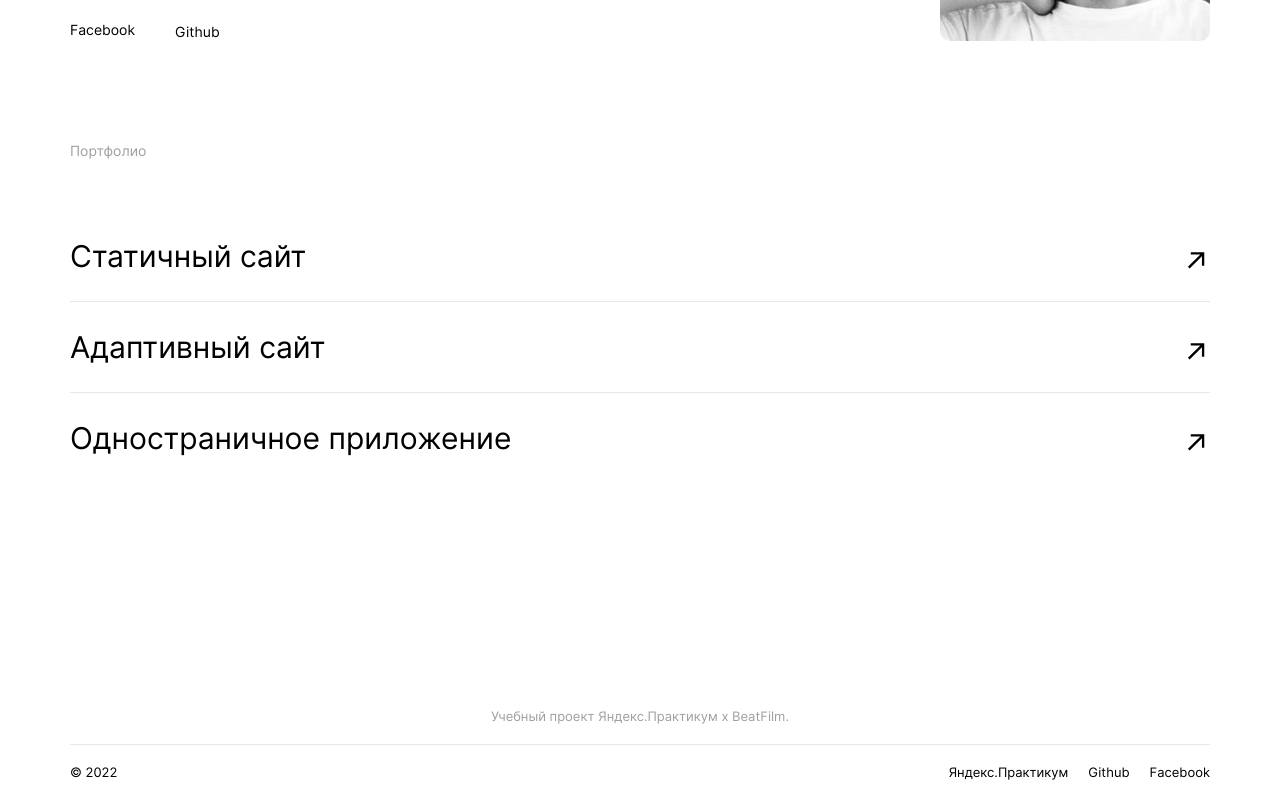
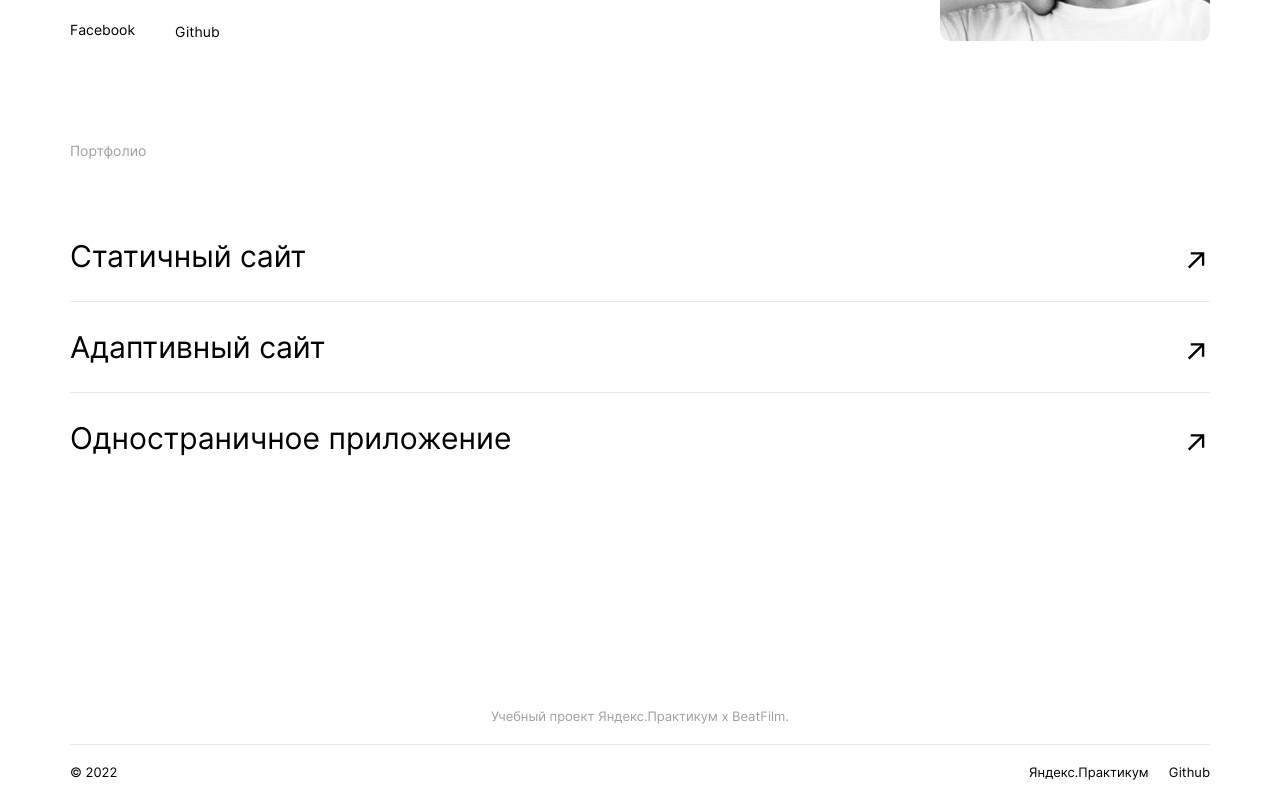
Before and after one commit to Betokko/movies-explorer-frontend, a React (Create React App) app: page / in a window 1280 px wide. Shown: the part 2375-3175 px from the top of the page. Built offline with nearby package versions, Linux system fonts and the light colour scheme.

Commit message:
hotfix: fixing the link at footer

```diff
--- a/src/components/Footer/Footer.js
+++ b/src/components/Footer/Footer.js
@@ -11,15 +11,12 @@ const Footer = () => {
       </p>
       <div className="footer__main">
         <p className="footer__copy">© 2022</p>
-        <Link to="/" className="footer__link">
+        <a href="https://practicum.yandex.ru/" className="footer__link" target='blanc'>
           Яндекс.Практикум
-        </Link>
-        <Link to="/" className="footer__link">
+        </a>
+        <a href="https://github.com/Betokko" className="footer__link" target='blanc'>
           Github
-        </Link>
-        <Link to="/" className="footer__link">
-          Facebook
-        </Link>
+        </a>
       </div>
     </footer>
   );
```
